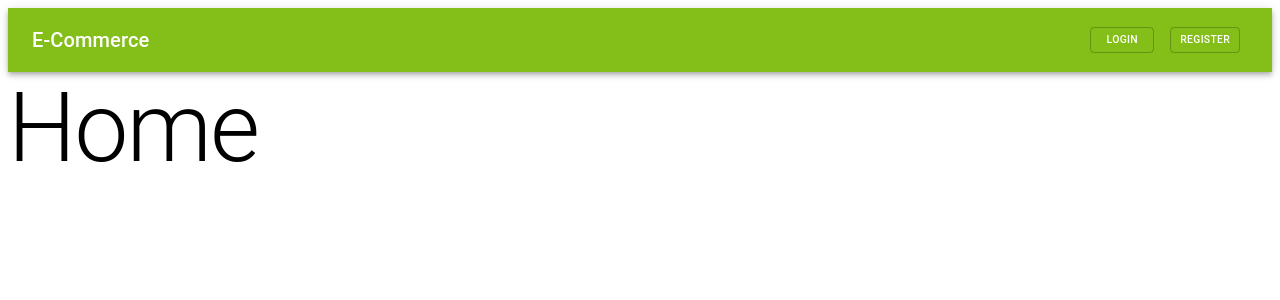
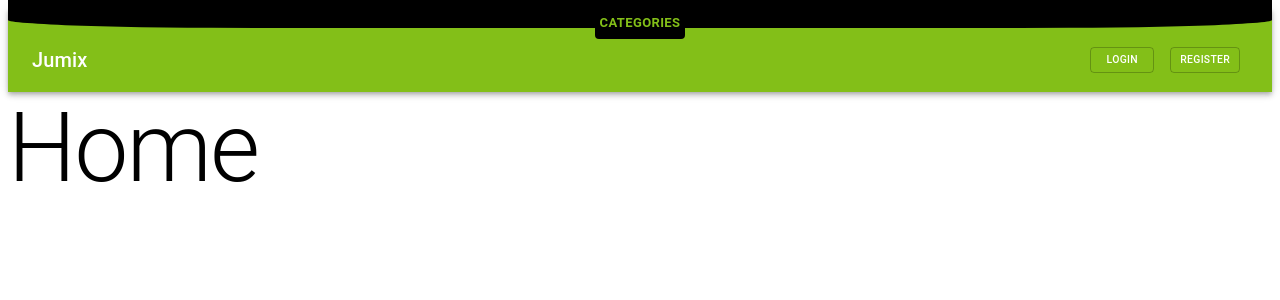
Before and after one commit to UsefSalim/client-e-comm, a React (Create React App) app: page / in a window 1280 px wide. Shown: the top 300 px of the page. Built offline with nearby package versions, Linux system fonts and the light colour scheme; the HTML template or start-up script is replaced by a standard one.

Commit message:
add navbar with test designe categories

```diff
--- a/src/components/Header/Navbar.jsx
+++ b/src/components/Header/Navbar.jsx
@@ -6,7 +6,8 @@ import Toolbar from '@material-ui/core/Toolbar';
 import Typography from '@material-ui/core/Typography';
 import Button from '@material-ui/core/Button';
 import { useState } from 'react';
-import { NavLoginLinks,NavLogoutLinks } from '../../utils/Links'
+import { NavLoginLinks, NavLogoutLinks } from '../../utils/Links'
+import TopNav from './TopNav';
 
 const useStyles = makeStyles((theme) => ({
   title: {
@@ -29,23 +30,24 @@ export default function Navbar(props)
   const [isLogedIn, setLogedIn] = useState(false)
   const fullScreenNav =
     <AppBar position="sticky">
+      <TopNav />
       <Toolbar>
         <Typography variant="h6" className={classes.title}>
           <Link className={classes.links} to="/">
-            E-Commerce
+           Jumix
             </Link>
         </Typography>
-        {NavLoginLinks.map(({ to, name }) => (
-          <Link className={classes.links} to={to}>
+        {NavLoginLinks.map(({ to, name },index) => (
+          <Link key={index} className={classes.links} to={to}>
             <Button className={classes.buttons} size="small" variant="outlined">{name}</Button>
           </Link>
         ))}
         {isLogedIn && (
-          NavLogoutLinks.map(({ to, name }) => (
-          <Link className={classes.links} to={to}>
-            <Button className={classes.buttons} size="small" variant="outlined">{name}</Button>
-          </Link>
-        ))
+          NavLogoutLinks.map(({ to, name },index) => (
+            <Link key={index} className={classes.links} to={to}>
+              <Button className={classes.buttons} size="small" variant="outlined">{name}</Button>
+            </Link>
+          ))
         )}
       </Toolbar>
     </AppBar>
--- a/src/components/Header/TopNav.jsx
+++ b/src/components/Header/TopNav.jsx
@@ -0,0 +1,35 @@
+import React from 'react'
+import { makeStyles } from '@material-ui/core/styles'
+import { Box, Button } from '@material-ui/core';
+
+
+
+function TopNav()
+{
+  const classes = useStyles();
+  return (
+    <>
+      <Box className={classes.box} height={40} bgcolor="black" borderRadius="20%" display="block" width="100%">
+        <div style={{textAlign:"center"}}>
+          <Button className={classes.btn}  size="small" color="primary"  >Categories</Button>
+        </div>
+      </Box>
+
+    </>
+  )
+}
+
+const useStyles = makeStyles(() => ({
+  box: {
+    marginTop:"-20px"
+  },
+  btn:{
+     backgroundColor:"black",
+     marginTop:"20px",
+     fontWeight:700,
+     "&:hover": {
+        backgroundColor: "black"
+    }
+  }
+}))
+export default TopNav
```
